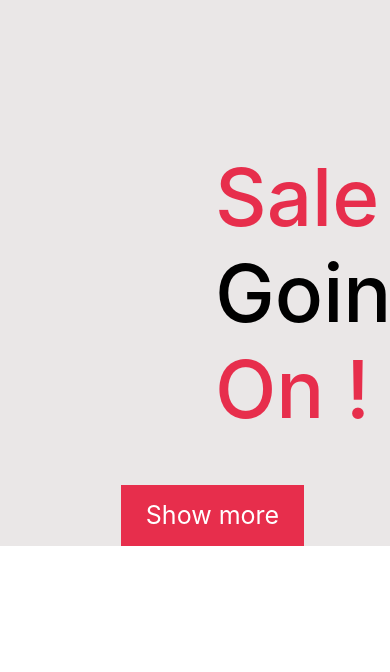
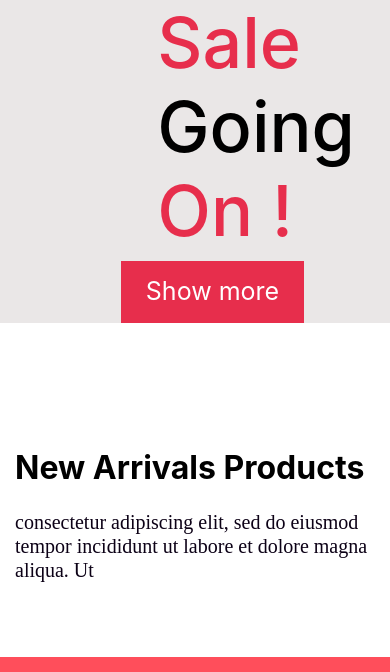
Before and after one commit to STING-OP/WebDev_Project1, a PHP site: page / in a window 390 px wide. Shown: the part 3132-3804 px from the top of the page. Run offline with PHP 8.4, Linux system fonts and the light colour scheme.

Commit message:
Changed configurations of Racing Boots section

```diff
--- a/style.css
+++ b/style.css
@@ -36,14 +36,6 @@
   }
 }
 
-
-@media screen and (min-width: 1200px) {
-  .home {
-    padding-left: 110px;
-  }
-}
-
-
 .modal-footer {
   border-top: 0px !important;
 }
@@ -78,7 +70,24 @@
     float: right;
   }
 
+  .sale {
+    display: flex;
+    flex-direction: column;
+    float: right;
+    padding-right: 20px;
+    font-size: 70px !important;
+  }
+
+  .img3 {
+    padding: 0px !important
+  }
+
+  .img3>img {
+    width: 100% !important;
+  }
+
 }
+
 
 .newCollection {
   margin-top: 80px !important;
@@ -124,7 +133,8 @@
 }
 
 .img3 {
-  padding: 70px !important;
+  padding: 70px;
+  text-align: center;
 }
 
 .jump {
```
